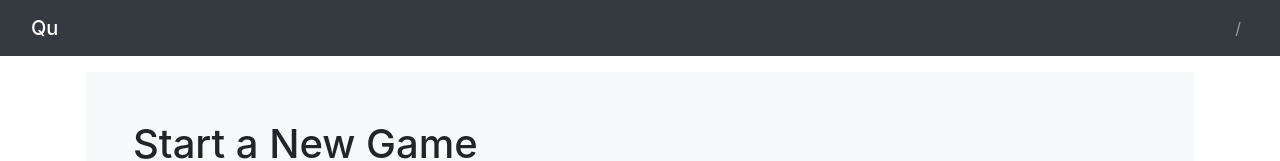
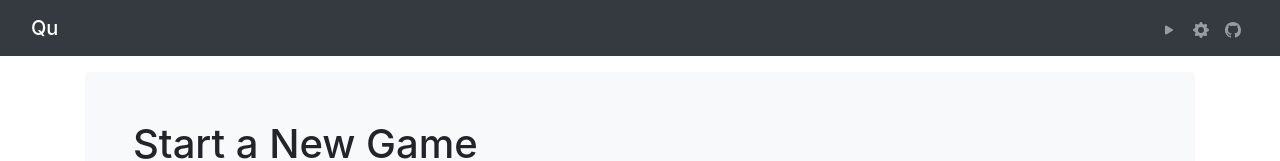
Before and after one commit to netxph/qu, a React (Create React App) app: page / in a window 1280 px wide. Shown: the top 161 px of the page. Built offline with nearby package versions, Linux system fonts and the light colour scheme; the HTML template or start-up script is replaced by a standard one.

Commit message:
create static appnav

```diff
--- a/src/App.tsx
+++ b/src/App.tsx
@@ -19,7 +19,7 @@ function App() {
                         <Route exact path="/">
                             <NoGame />
                         </Route>
-                        <Route path="/game/new">
+                        <Route path="/game/setup">
                             <h1>New Game</h1>
                         </Route>
                     </Switch>
--- a/src/AppNav.tsx
+++ b/src/AppNav.tsx
@@ -1,17 +1,31 @@
 import React from 'react';
-import {
-    useLocation
-} from 'react-router-dom'
 
 function AppNav() {
-    const location = useLocation();
     return (
         <nav className="navbar navbar-expand-lg navbar-dark fixed-top bg-dark">
             <div className="container-fluid">
                 <span className="navbar-brand mb-0 h1">Qu</span>
                 <ul className="navbar-nav">
                     <li className="nav-item">
-                        <a className="nav-link" href="https://github.com/netxph/qu">{ location.pathname }</a>
+                        <a className="nav-link" href="/">
+                            <svg xmlns="http://www.w3.org/2000/svg" width="16" height="16" fill="currentColor" className="bi bi-play-fill" viewBox="0 0 16 16">
+                                <path d="M11.596 8.697l-6.363 3.692c-.54.313-1.233-.066-1.233-.697V4.308c0-.63.692-1.01 1.233-.696l6.363 3.692a.802.802 0 0 1 0 1.393z"/>
+                            </svg>
+                        </a>
+                    </li>
+                    <li className="nav-item">
+                        <a className="nav-link" href="/game/setup">
+                            <svg xmlns="http://www.w3.org/2000/svg" width="16" height="16" fill="currentColor" className="bi bi-gear-fill" viewBox="0 0 16 16">
+                                <path d="M9.405 1.05c-.413-1.4-2.397-1.4-2.81 0l-.1.34a1.464 1.464 0 0 1-2.105.872l-.31-.17c-1.283-.698-2.686.705-1.987 1.987l.169.311c.446.82.023 1.841-.872 2.105l-.34.1c-1.4.413-1.4 2.397 0 2.81l.34.1a1.464 1.464 0 0 1 .872 2.105l-.17.31c-.698 1.283.705 2.686 1.987 1.987l.311-.169a1.464 1.464 0 0 1 2.105.872l.1.34c.413 1.4 2.397 1.4 2.81 0l.1-.34a1.464 1.464 0 0 1 2.105-.872l.31.17c1.283.698 2.686-.705 1.987-1.987l-.169-.311a1.464 1.464 0 0 1 .872-2.105l.34-.1c1.4-.413 1.4-2.397 0-2.81l-.34-.1a1.464 1.464 0 0 1-.872-2.105l.17-.31c.698-1.283-.705-2.686-1.987-1.987l-.311.169a1.464 1.464 0 0 1-2.105-.872l-.1-.34zM8 10.93a2.929 2.929 0 1 1 0-5.86 2.929 2.929 0 0 1 0 5.858z"/>
+                            </svg>
+                        </a>
+                    </li>
+                    <li className="nav-item">
+                        <a className="nav-link" href="https://github.com/netxph/qu">
+                            <svg xmlns="http://www.w3.org/2000/svg" width="16" height="16" fill="currentColor" className="bi bi-github" viewBox="0 0 16 16">
+                                <path d="M8 0C3.58 0 0 3.58 0 8c0 3.54 2.29 6.53 5.47 7.59.4.07.55-.17.55-.38 0-.19-.01-.82-.01-1.49-2.01.37-2.53-.49-2.69-.94-.09-.23-.48-.94-.82-1.13-.28-.15-.68-.52-.01-.53.63-.01 1.08.58 1.23.82.72 1.21 1.87.87 2.33.66.07-.52.28-.87.51-1.07-1.78-.2-3.64-.89-3.64-3.95 0-.87.31-1.59.82-2.15-.08-.2-.36-1.02.08-2.12 0 0 .67-.21 2.2.82.64-.18 1.32-.27 2-.27.68 0 1.36.09 2 .27 1.53-1.04 2.2-.82 2.2-.82.44 1.1.16 1.92.08 2.12.51.56.82 1.27.82 2.15 0 3.07-1.87 3.75-3.65 3.95.29.25.54.73.54 1.48 0 1.07-.01 1.93-.01 2.2 0 .21.15.46.55.38A8.012 8.012 0 0 0 16 8c0-4.42-3.58-8-8-8z"/>
+                            </svg>
+                        </a>
                     </li>
                 </ul>
             </div>
```
